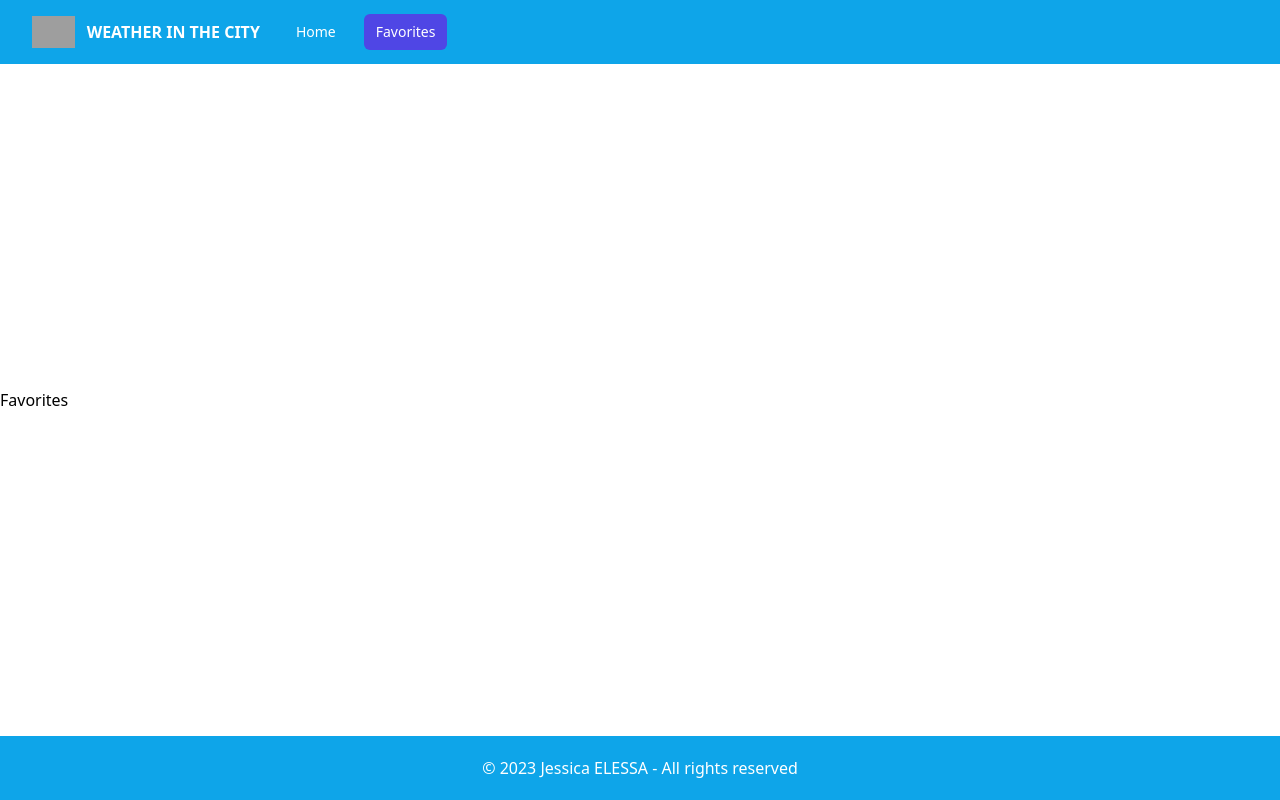
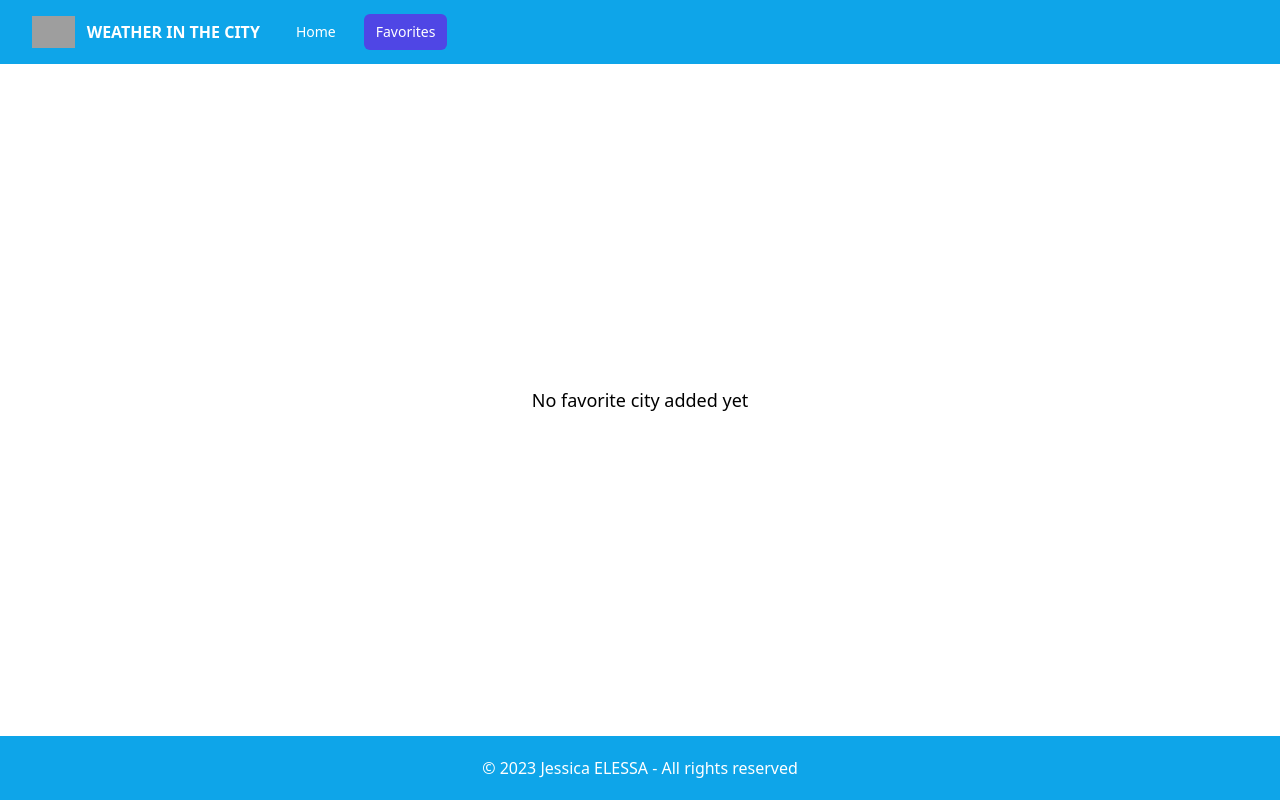
Before and after one commit to jesselessa/weather-app-react-node, a React (Vite) app: page /favorites in a window 1280 px wide. Built offline with nearby package versions, Linux system fonts and the light colour scheme; grey boxes are pictures that could not be loaded.

Commit message:
completed removeFromFavorites function with success

```diff
--- a/src/components/CityCard.jsx
+++ b/src/components/CityCard.jsx
@@ -3,7 +3,7 @@ import { useContext } from "react";
 // Context
 import { CityContext } from "../contexts/cityContext.jsx";
 
-export default function cityDataCard({ cityName, onRemove }) {
+export default function cityDataCard({ cityName, showRemoveButton, onRemove }) {
   const { cityData } = useContext(CityContext);
 
   return (
@@ -39,14 +39,14 @@ export default function cityDataCard({ cityName, onRemove }) {
 
           <div className="flex justify-center ">
             {/*Btn remove favorite */}
-            {onRemove && (
+            {showRemoveButton && (
               <div className="py-3 flex justify-center">
                 <button
                   type="button"
                   className="inline-flex items-center px-4 py-2 border border-transparent rounded-md shadow-sm text-sm font-medium text-white bg-red-500 hover:bg-red-600 focus:outline-none focus:ring-2 focus:ring-offset-2 focus:ring-red-400"
                   onClick={onRemove}
                 >
-                  Remove favorite
+                  Remove from Favorites
                 </button>
               </div>
             )}
--- a/src/components/Form.jsx
+++ b/src/components/Form.jsx
@@ -38,7 +38,7 @@ export default function Form() {
             setFavoriteCities(copyFavoriteCities);
             console.log("copyFavoriteCities in Form.jsx", copyFavoriteCities);
 
-            // Define new value to LS
+            // Update LS
             localStorage.setItem(
               "favoriteCities",
               JSON.stringify(copyFavoriteCities)
--- a/src/pages/Favorites.jsx
+++ b/src/pages/Favorites.jsx
@@ -1,5 +1,37 @@
-import React from "react";
+import React, { useContext } from "react";
+import CityCard from "../components/CityCard.jsx";
+import { CityContext } from "../contexts/cityContext.jsx";
 
 export default function Favorites() {
-  return <div>Favorites</div>;
+  const { favoriteCities, setFavoriteCities } = useContext(CityContext);
+
+  // Remove favorite button
+  const removeFromFavorites = (cityName) => {
+    const updatedFavorites = favoriteCities.filter((city) => city !== cityName);
+    setFavoriteCities(updatedFavorites);
+
+    // Update LS after state modification
+    localStorage.setItem("favoriteCities", JSON.stringify(updatedFavorites));
+  };
+
+  return (
+    <div className="py-3 flex flex-col justify-between lg:flex-row lg:justify-around">
+      {favoriteCities.length !== 0 && (
+        <>
+          {favoriteCities.map((cityName, index) => (
+            <CityCard
+              key={index}
+              cityName={cityName}
+              onRemove={() => removeFromFavorites(cityName)}
+              showRemoveButton={true}
+            />
+          ))}
+        </>
+      )}
+
+      {favoriteCities.length === 0 && (
+        <p className="text-center text-lg">No favorite city added yet</p>
+      )}
+    </div>
+  );
 }
```
